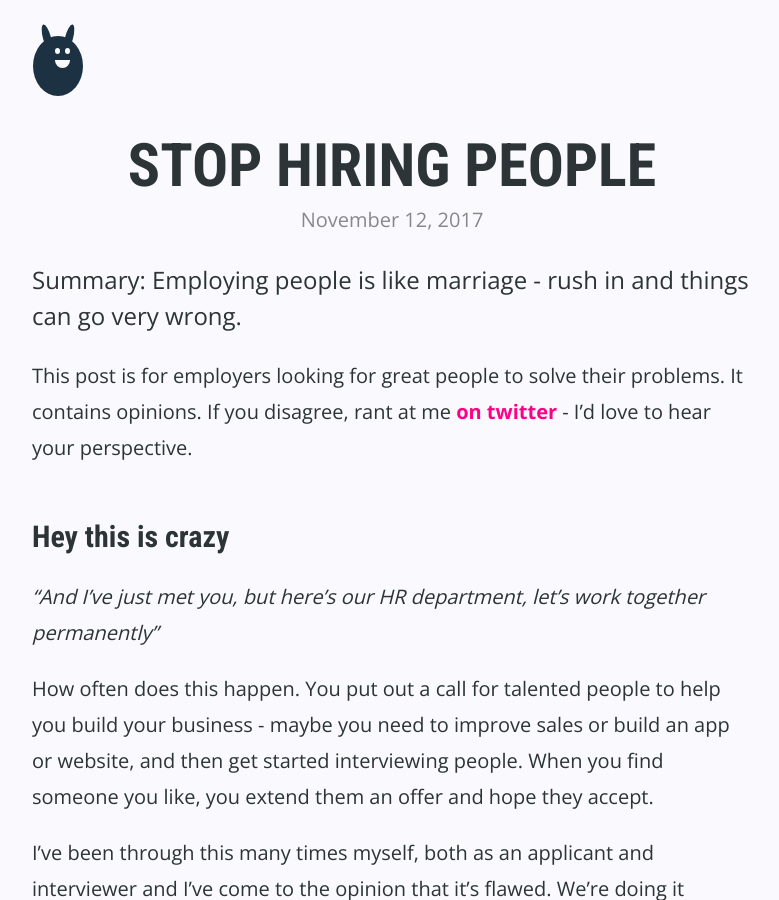
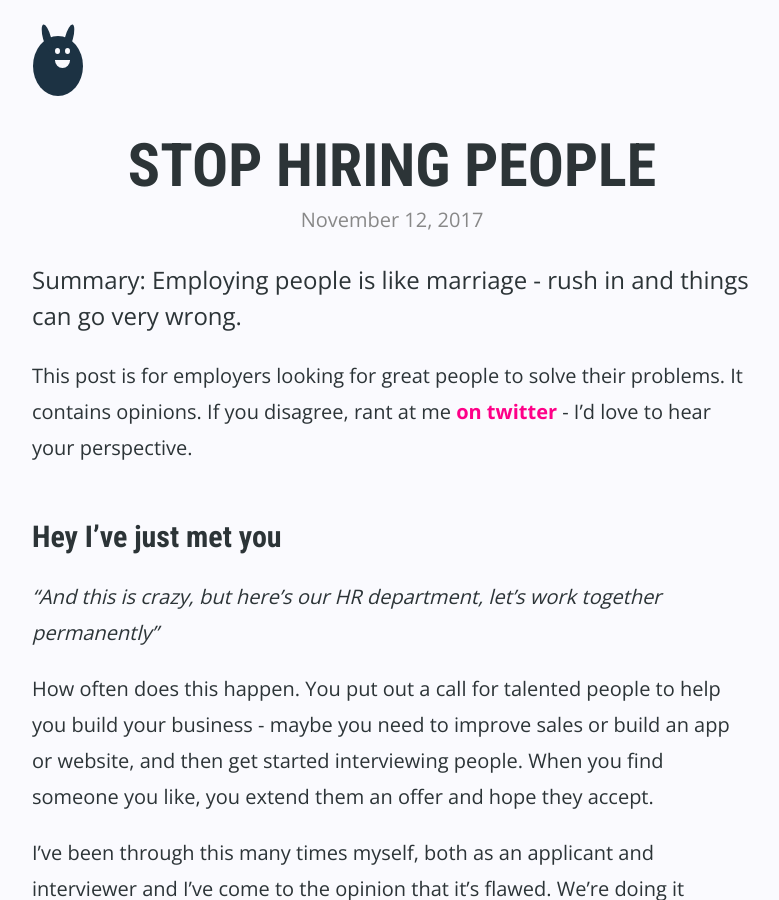
Before and after one commit to donovanh/donovanh.github.com, a Jekyll site: the page built from _posts/2017-11-12-stop-hiring.markdown, in a window 1280 px wide and 900 px high. Shown: the whole window, without its empty margins (248-1027 px from the left). Built offline with Jekyll 4.4.1, drawn with Linux system fonts in a browser that asks for light colours; nearby versions of some CDN libraries.

```diff
--- a/_posts/2017-11-12-stop-hiring.markdown
+++ b/_posts/2017-11-12-stop-hiring.markdown
@@ -11,9 +11,9 @@ Summary: Employing people is like marriage - rush in and things can go very wron
 
 This post is for employers looking for great people to solve their problems. It contains opinions. If you disagree, rant at me [on twitter](https://twitter.com/donovanh) - I'd love to hear your perspective.
 
-## Hey this is crazy
+## Hey I've just met you
 
-*"And I've just met you, but here's our HR department, let's work together permanently"*
+*"And this is crazy, but here's our HR department, let's work together permanently"*
 
 How often does this happen. You put out a call for talented people to help you build your business - maybe you need to improve sales or build an app or website, and then get started interviewing people. When you find someone you like, you extend them an offer and hope they accept.
 
```
